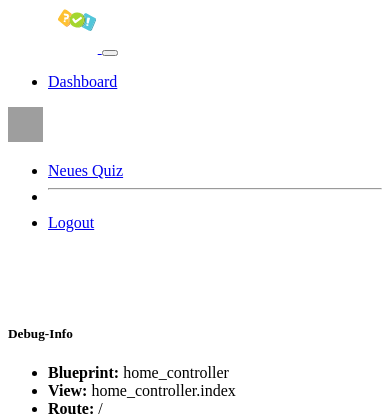
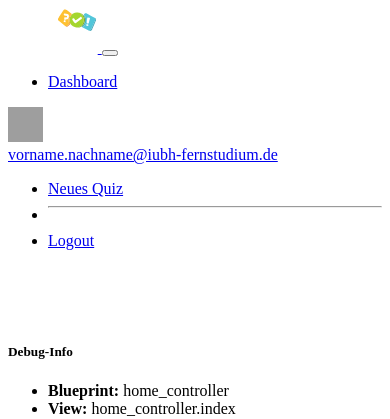
Before and after one commit to philipp-mos/iubh-quiz-app, a Flask app: page / in a window 390 px wide. Shown: the top 419 px of the page. Run offline with Flask 2, Linux system fonts and the light colour scheme; some libraries are stand-ins or nearby versions; grey boxes are pictures that could not be loaded.

Commit message:
Hide UserIcon in mobile Navi and show emailaddress instead

```diff
--- a/web-app/src/templates/layout/navigation.jinja2
+++ b/web-app/src/templates/layout/navigation.jinja2
@@ -30,7 +30,9 @@
 
         <div class="dropdown text-end">
           <a href="#" class="d-block link-dark text-decoration-none dropdown-toggle text-white" id="user-menu" data-bs-toggle="dropdown" aria-expanded="false">
-            <img src="{{ url_for('static', filename='assets/icons/user-icon-circle-white.svg') }}" alt="user-icon" width="35" height="35">
+            <img class="d-none d-sm-inline-block" src="{{ url_for('static', filename='assets/icons/user-icon-circle-white.svg') }}" alt="user-icon" width="35" height="35">
+            <div class="d-sm-none mt-4"></div>
+            <span class="d-sm-none">vorname.nachname@iubh-fernstudium.de</span>
           </a>
           <ul class="dropdown-menu text-small" aria-labelledby="user-menu">
             <li><a class="dropdown-item" href="#">Neues Quiz</a></li>
```
